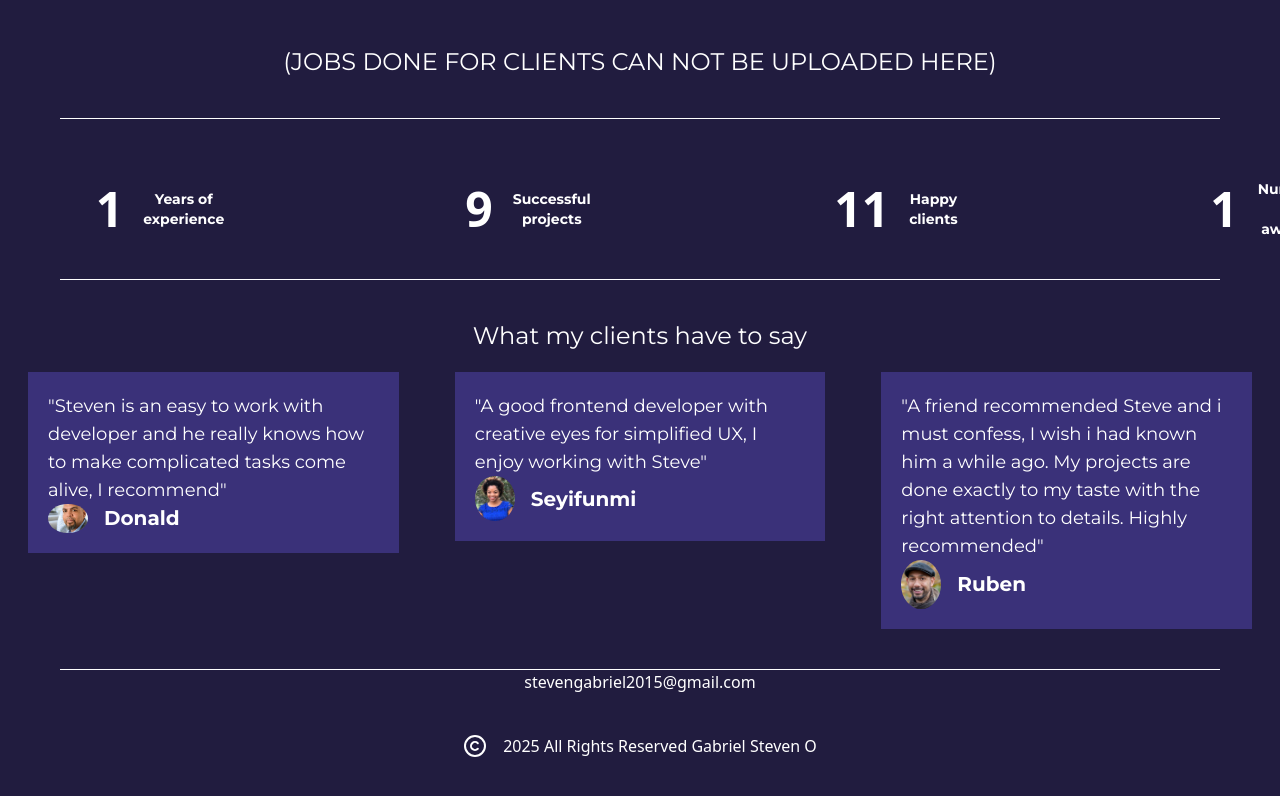
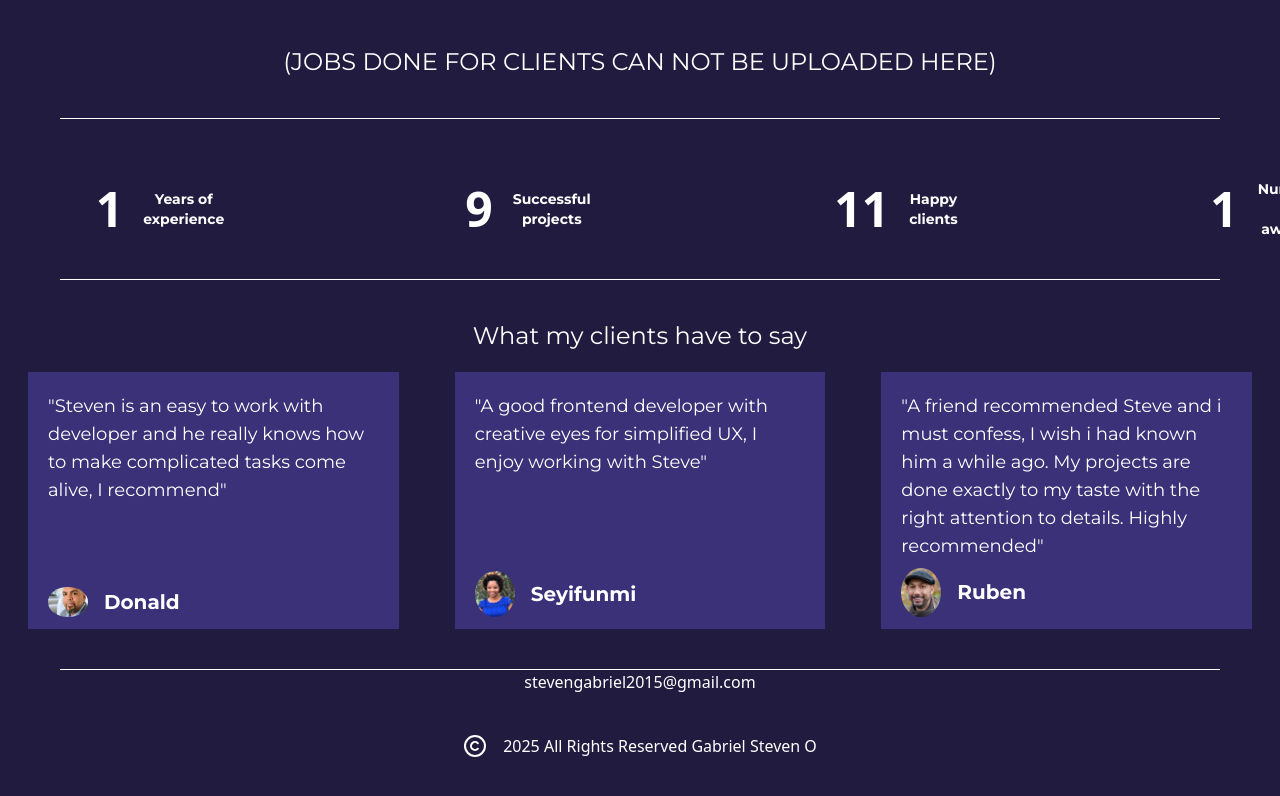
Before and after one commit to bluemagikSGO/portfolio, a React (Vite) app: page / in a window 1280 px wide. Shown: the part 2371-3167 px from the top of the page. Built offline with nearby package versions, Linux system fonts and the light colour scheme.

Commit message:
07/05/2025

```diff
--- a/src/components/TestimonialList.jsx
+++ b/src/components/TestimonialList.jsx
@@ -3,9 +3,9 @@ import React from "react";
 const TestimonialList = ({ comment, image, clientName }) => {
   return (
     <div>
-      <div className="md:max-w-sm  bg-[#3a3179] p-5 mx-7 mt-5">
+      <div className="md:relative md:max-w-sm md:h-[257.15px]  bg-[#3a3179] p-5 mx-7 mt-5">
         <p className="font-['Montserrat'] text-lg">{comment}</p>
-        <div className="flex items-center gap-4">
+        <div className="md:absolute md:bottom-3 flex items-center gap-4">
           <img className="rounded-[50%] w-10" src={image} alt="image" />
           <p className="font-['Montserrat'] text-xl font-bold">{clientName}</p>
         </div>
```
